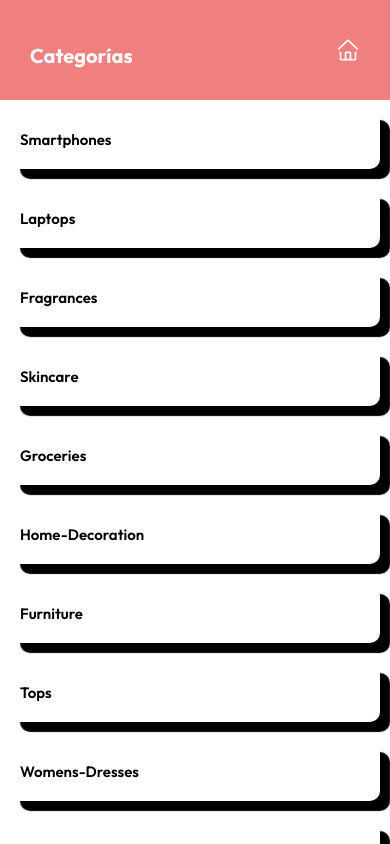
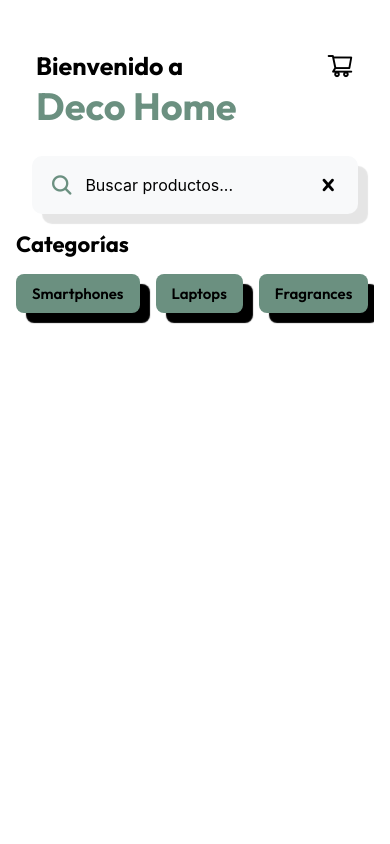
Before and after one commit to irinag00/DecoHome-app-Gorlino, a React Native app: screen / in a window 390 px wide. Built offline with nearby package versions, Linux system fonts and the light colour scheme.

Commit message:
editando diseño

```diff
--- a/App.js
+++ b/App.js
@@ -6,6 +6,7 @@ import { useState } from "react";
 
 export default function App() {
   const [categorySelected, setCategorySelected] = useState("");
+  const [productIdSelected, setProductIdSelected] = useState(null);
 
   const [fontsLoaded] = useFonts({
     "Outfit-Bold": require("./assets/fonts/Outfit-Bold.ttf"),
@@ -17,16 +18,10 @@ export default function App() {
   const onSelectCategory = (category) => {
     setCategorySelected(category);
   };
-  const onReturnHome = () => {
-    setCategorySelected("");
-  };
   return (
     <>
       {categorySelected ? (
-        <ProductsByCategoriesScreen
-          category={categorySelected}
-          returnHomeHandler={onReturnHome}
-        />
+        <ProductsByCategoriesScreen category={categorySelected} />
       ) : (
         <CategoriesScreen onSelectCategory={onSelectCategory} />
       )}
--- a/components/CategoryItem.jsx
+++ b/components/CategoryItem.jsx
@@ -6,11 +6,17 @@ import {
   View,
 } from "react-native";
 import CardProduct from "./CardProduct";
+import { colors } from "../global/colors";
 
 const CategoryItem = ({ category, onSelectCategory }) => {
   return (
     <TouchableOpacity onPress={() => onSelectCategory(category)}>
-      <CardProduct style={styles.cardContainer}>
+      <CardProduct
+        style={{
+          ...styles.cardContainer,
+          // backgroundColor: category === null ? colors.main : "#fff",
+        }}
+      >
         <Text style={styles.text}>{category}</Text>
       </CardProduct>
     </TouchableOpacity>
@@ -21,10 +27,12 @@ export default CategoryItem;
 
 const styles = StyleSheet.create({
   cardContainer: {
-    paddingLeft: 10,
-    paddingBottom: 20,
-    paddingTop: 20,
-    margin: 10,
+    backgroundColor: colors.main,
+    marginRight: 16,
+    borderRadius: 8,
+    paddingHorizontal: 16,
+    paddingVertical: 10,
+    marginVertical: 16,
   },
   text: {
     textTransform: "capitalize",
--- a/components/Header.jsx
+++ b/components/Header.jsx
@@ -1,13 +1,18 @@
 import { View, Text, StyleSheet, Pressable } from "react-native";
 import { colors } from "../global/colors";
 import { AntDesign } from "@expo/vector-icons";
-const Header = ({ title, onReturnHome }) => {
+const Header = () => {
   return (
     <View style={styles.container}>
-      <Text style={styles.headerTitle}>{title}</Text>
-      <Pressable onPress={onReturnHome}>
-        <AntDesign name="home" size={24} color="white" />
-      </Pressable>
+      <View>
+        <Text style={styles.headerTitle}>Bienvenido a</Text>
+        <Text style={styles.headerNameShop}>Deco Home</Text>
+      </View>
+      <View style={styles.buttonIcon}>
+        <Pressable onPress={null}>
+          <AntDesign name="shoppingcart" size={28} color="black" />
+        </Pressable>
+      </View>
     </View>
   );
 };
@@ -16,19 +21,27 @@ export default Header;
 
 const styles = StyleSheet.create({
   container: {
-    height: 100,
-    justifyContent: "center",
-    alignItems: "center",
+    backgroundColor: "#fff",
+    paddingHorizontal: 20,
     flexDirection: "row",
+    marginTop: 20,
+    marginBottom: 10,
     justifyContent: "space-between",
-    backgroundColor: colors.main,
-    padding: 30,
   },
   headerTitle: {
-    color: "#fff",
     fontWeight: "bold",
-    fontSize: 20,
+    fontSize: 25,
     fontFamily: "Outfit-Bold",
-    paddingTop: 10,
+    paddingTop: 30,
+    fontWeight: "700",
+  },
+  headerNameShop: {
+    fontSize: 38,
+    fontWeight: "bold",
+    fontFamily: "Outfit-Bold",
+    color: colors.main,
+  },
+  buttonIcon: {
+    marginTop: 30,
   },
 });
--- a/components/ProductItem.jsx
+++ b/components/ProductItem.jsx
@@ -1,15 +1,22 @@
 import { View, Text, TouchableOpacity, StyleSheet, Image } from "react-native";
 import { colors } from "../global/colors";
+import { Ionicons } from "@expo/vector-icons";
 
 const ProductItem = ({ product }) => {
   return (
     <TouchableOpacity style={styles.containerProduct}>
-      <Text style={styles.titleProductItem}>{product.title}</Text>
       <Image
         style={styles.productImage}
         resizeMode="cover"
         source={{ uri: product.thumbnail }}
       />
+      <Text style={styles.titleProductItem}>{product.title}</Text>
+      <View style={styles.columnPriceAndButton}>
+        <Text style={styles.priceProductItem}>$ {product.price}</Text>
+        <View style={styles.buttonProductItem}>
+          <Ionicons name="add" size={24} color="white" />
+        </View>
+      </View>
     </TouchableOpacity>
   );
 };
@@ -18,28 +25,48 @@ export default ProductItem;
 
 const styles = StyleSheet.create({
   containerProduct: {
-    flexDirection: "row",
-    justifyContent: "space-between",
-    backgroundColor: "#fff",
-    padding: 10,
-    margin: 10,
-    shadowColor: colors.secondary,
+    backgroundColor: "#f8f9fa",
+    shadowColor: "#000",
     shadowOffset: {
       height: 10,
       width: 10,
     },
     elevation: 5,
     shadowOpacity: 1,
-    shadowRadius: 1,
-    borderRadius: 10,
+    shadowRadius: 7,
+    borderRadius: 16,
+    paddingHorizontal: 8,
+    paddingVertical: 15,
+    marginVertical: 16,
+    marginHorizontal: 16,
+    flex: 1,
   },
   titleProductItem: {
     fontFamily: "Outfit-Bold",
-    paddingVertical: 20,
-    color: colors.main,
+    paddingTop: 20,
   },
   productImage: {
-    width: 100,
+    width: 150,
+    height: 150,
+    resizeMode: "center",
     borderRadius: 10,
+    marginHorizontal: 4,
+  },
+  priceProductItem: {
+    fontFamily: "Outfit-SemiBold",
+  },
+  columnPriceAndButton: {
+    flexDirection: "row",
+    justifyContent: "space-between",
+    marginTop: 5,
+  },
+  buttonProductItem: {
+    height: 25,
+    width: 25,
+    backgroundColor: colors.main,
+    borderRadius: 5,
+    justifyContent: "center",
+    alignItems: "center",
+    marginBottom: 2,
   },
 });
--- a/components/Search.jsx
+++ b/components/Search.jsx
@@ -31,12 +31,6 @@ const Search = ({ onSearchHandler }) => {
   return (
     <>
       <View style={styles.searchContainer}>
-        <TextInput
-          style={styles.searchInput}
-          onChangeText={setSearch}
-          placeholder="Buscar productos..."
-          value={search}
-        />
         <TouchableOpacity
           onPress={() => {
             onSearchHandlerEvent(search);
@@ -44,6 +38,12 @@ const Search = ({ onSearchHandler }) => {
         >
           <Ionicons name="ios-search" size={24} color={colors.main} />
         </TouchableOpacity>
+        <TextInput
+          style={styles.searchInput}
+          onChangeText={setSearch}
+          placeholder="Buscar productos..."
+          value={search}
+        />
         <TouchableOpacity onPress={onResetSearch}>
           <Entypo name="cross" size={24} color={colors.lightPink} />
         </TouchableOpacity>
@@ -61,12 +61,28 @@ export default Search;
 
 const styles = StyleSheet.create({
   searchContainer: {
+    backgroundColor: "#f8f9fa",
     flexDirection: "row",
     justifyContent: "space-around",
-    padding: 10,
+    paddingVertical: 16,
+    borderRadius: 8,
+    paddingHorizontal: 16,
+    marginVertical: 16,
+    marginHorizontal: 16,
+    shadowColor: "#000",
+    shadowOffset: {
+      width: 10,
+      height: 10,
+    },
+    elevation: 5,
+    shadowOpacity: 0.1,
+    shadowRadius: 1,
+    borderRadius: 10,
   },
   searchInput: {
     width: "80%",
+    paddingLeft: 8,
+    fontSize: 16,
   },
   errorMessageContainer: {
     flexDirection: "row",
--- a/global/colors.js
+++ b/global/colors.js
@@ -1,5 +1,5 @@
 export const colors = {
-  main: "#F08080",
-  secondary: "#F4978E",
-  lightPink: "#F8AD9D",
+  main: "#6b9080",
+  green: "#84a98c",
+  lightGreen: "#F6FFF8",
 };
--- a/screens/CategoriesScreen.jsx
+++ b/screens/CategoriesScreen.jsx
@@ -2,6 +2,8 @@ import { View, Text, StyleSheet, FlatList } from "react-native";
 import categories_data from "../data/categories_data.json";
 import CategoryItem from "../components/CategoryItem";
 import Header from "../components/Header";
+import Search from "../components/Search";
+import ProductsByCategoriesScreen from "./ProductsByCategoriesScreen";
 const CategoriesScreen = ({ onSelectCategory }) => {
   const renderCategoryItem = ({ item }) => (
     <CategoryItem
@@ -13,8 +15,11 @@ const CategoriesScreen = ({ onSelectCategory }) => {
   return (
     <>
       <View style={styles.container}>
-        <Header title={"Categorías"} />
+        <Header />
+        <Search />
+        <Text style={styles.textCategories}>Categorías</Text>
         <FlatList
+          horizontal
           data={categories_data}
           renderItem={renderCategoryItem}
           keyExtractor={(item) => item}
@@ -29,6 +34,11 @@ export default CategoriesScreen;
 const styles = StyleSheet.create({
   container: {
     flex: 1,
-    width: "100%",
+    marginHorizontal: 16,
+  },
+  textCategories: {
+    fontWeight: "bold",
+    fontSize: 22,
+    fontFamily: "Outfit-Bold",
   },
 });
--- a/screens/ProductsByCategoriesScreen.jsx
+++ b/screens/ProductsByCategoriesScreen.jsx
@@ -4,8 +4,9 @@ import ProductItem from "../components/ProductItem";
 import { useEffect, useState } from "react";
 import Header from "../components/Header";
 import Search from "../components/Search";
+import { colors } from "../global/colors";
 
-const ProductsByCategoriesScreen = ({ category, onReturnHome }) => {
+const ProductsByCategoriesScreen = ({ category }) => {
   const [productsByCategory, setProductsByCategory] = useState([]);
   const [search, setSearch] = useState("");
 
@@ -26,15 +27,33 @@ const ProductsByCategoriesScreen = ({ category, onReturnHome }) => {
   };
   return (
     <>
-      <Header title="Productos" onReturnHome={onReturnHome} />
+      <Header />
       <Search onSearchHandler={onSearch} />
+      <View>
+        <Text style={styles.categoryName}>{category}</Text>
+      </View>
+
       <FlatList
         data={productsByCategory}
         renderItem={renderProductItem}
         keyExtractor={(item) => item.id}
+        numColumns={2}
+        columnWrapperStyle={{ justifyContent: "space-between" }}
+        showsVerticalScrollIndicator={false}
       />
     </>
   );
 };
 
 export default ProductsByCategoriesScreen;
+
+const styles = StyleSheet.create({
+  categoryName: {
+    color: colors.green,
+    fontSize: 18,
+    fontWeight: "700",
+    fontFamily: "Outfit-SemiBold",
+    textAlign: "center",
+    textTransform: "capitalize",
+  },
+});
```
